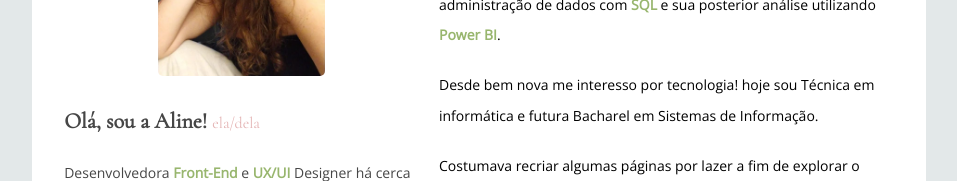
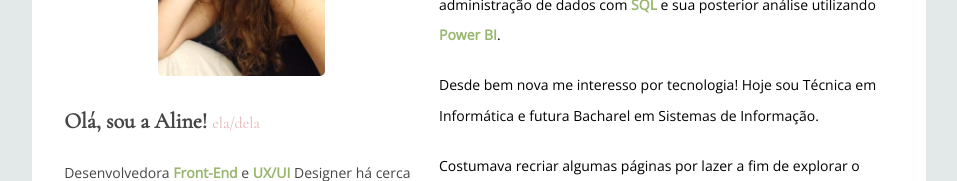
Before and after one commit to alineprasser/About-Me, a React (Vite) app: page / in a window 1280 px wide. Shown: the part 229-410 px from the top of the page, without its empty margins (161-1118 px from the left). Built offline with nearby package versions, Linux system fonts and the light colour scheme.

Commit message:
Correção de texto

```diff
--- a/src/pages/Home/index.tsx
+++ b/src/pages/Home/index.tsx
@@ -50,8 +50,8 @@ export function Home() {
                     posterior análise utilizando <strong>Power BI</strong>.
                   </p>
                   <p>
-                    Desde bem nova me interesso por tecnologia! hoje sou Técnica
-                    em informática e futura Bacharel em Sistemas de Informação.
+                    Desde bem nova me interesso por tecnologia! Hoje sou Técnica
+                    em Informática e futura Bacharel em Sistemas de Informação.
                   </p>
                   <p>
                     Costumava recriar algumas páginas por lazer a fim de
```
